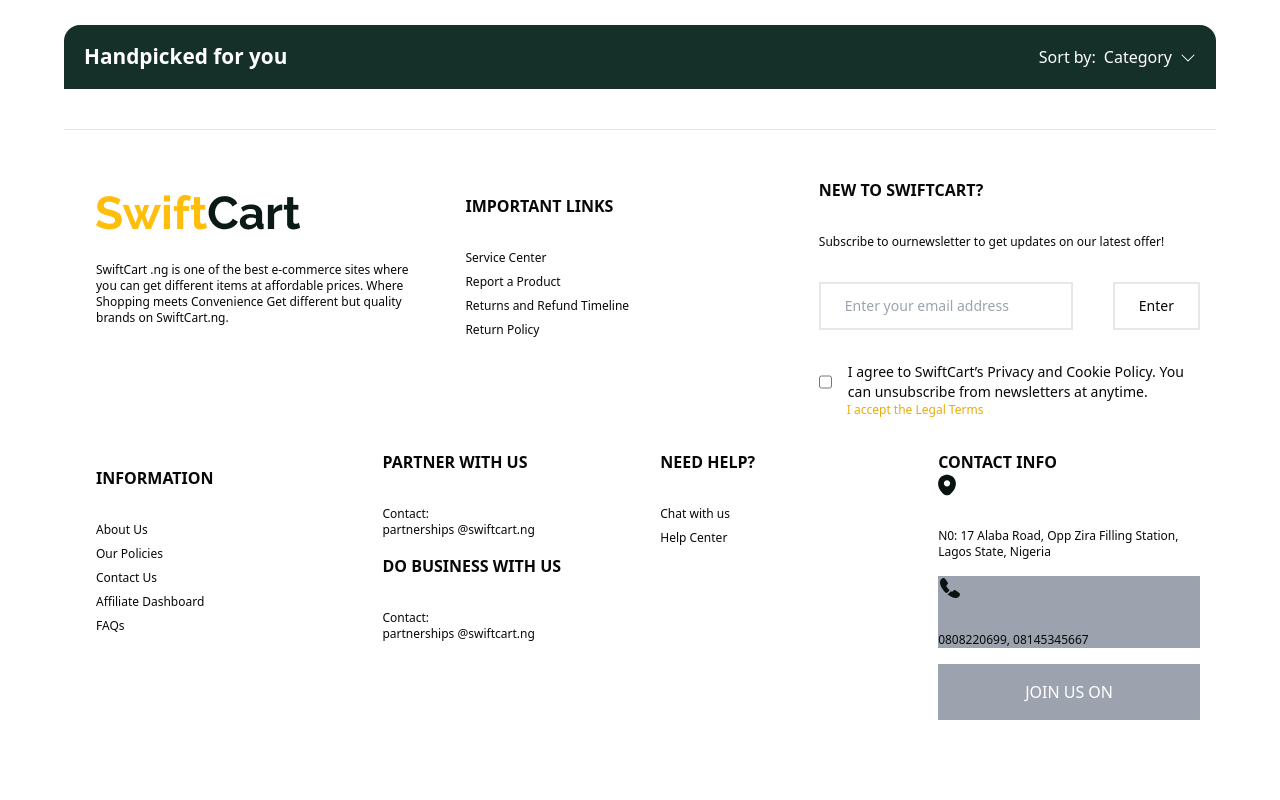
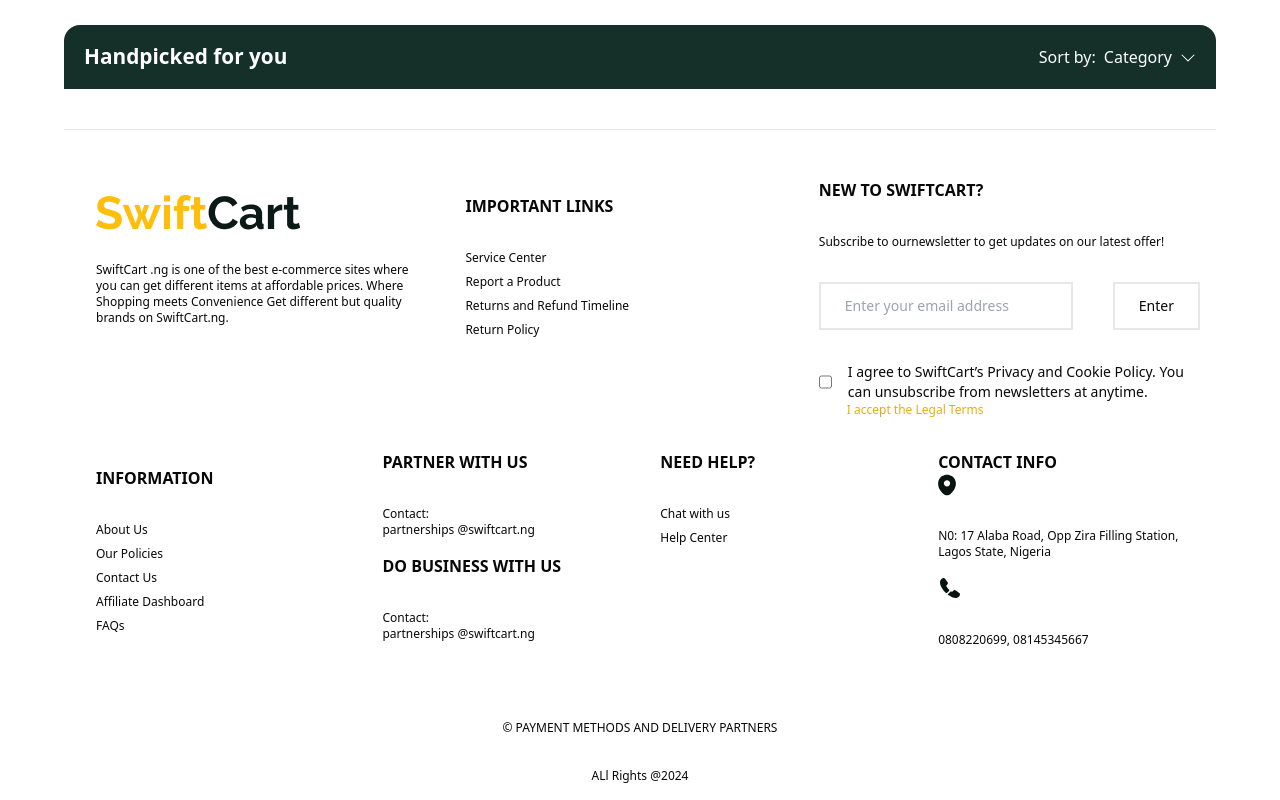
Before and after one commit to SCA-Team-9-SwiftCart/frontend, a React (Vite) app: page / in a window 1280 px wide. Shown: the part 820-1620 px from the top of the page. Built offline with nearby package versions, Linux system fonts and the light colour scheme.

Commit message:
footer update

```diff
--- a/src/Components/Footer.jsx
+++ b/src/Components/Footer.jsx
@@ -93,26 +93,29 @@
               <img src="/src/assets/images/footerIcons/location.svg" alt="locationicon" />
             <p className='text-xs font-medium mt-8 text-left text-[#080808]'> N0: 17 Alaba Road, Opp Zira Filling Station, Lagos State, Nigeria </p>
             </div>
-{/* flex flex-col */}
-            <div className=' bg-gray-400  w-full'>
+
+            <div className='w-full'>
                <PhoneIcon />
              <p className='text-xs font-medium mt-8 text-left text-[#080808]'>0808220699, 08145345667</p>
             </div>
-            <div className=' bg-gray-400 p-4 w-full'>
+            <div >
               <h1>JOIN US ON </h1>
+
             </div>
           </div>
 
-
-
-
-
         </div>
 
-      <p>&copy; PAYMENT METHODS AND DELIVERY PARTNERS</p>
-      <p>ALl Rights @2024</p>
+      <p className='text-xs font-medium mt-8 text-center text-[#080808]'>&copy; PAYMENT METHODS AND DELIVERY PARTNERS</p>
+      <p className='text-xs font-medium mt-8 text-center text-[#080808]'>ALl Rights @2024</p>
     </footer>
   );
 }
 
 export default Footer;
+
+
+//  <img src="/src/assets/images/footerIcons/facebook.svg" alt="" />
+//               <img src="/src/assets/images/footerIcons/youtube.svg" alt="" />
+//               <img src="/src/assets/images/footerIcons/instagram.svg" alt="" />
+//               <img src="/src/assets/images/footerIcons/twitter x.svg" alt="" />
```
